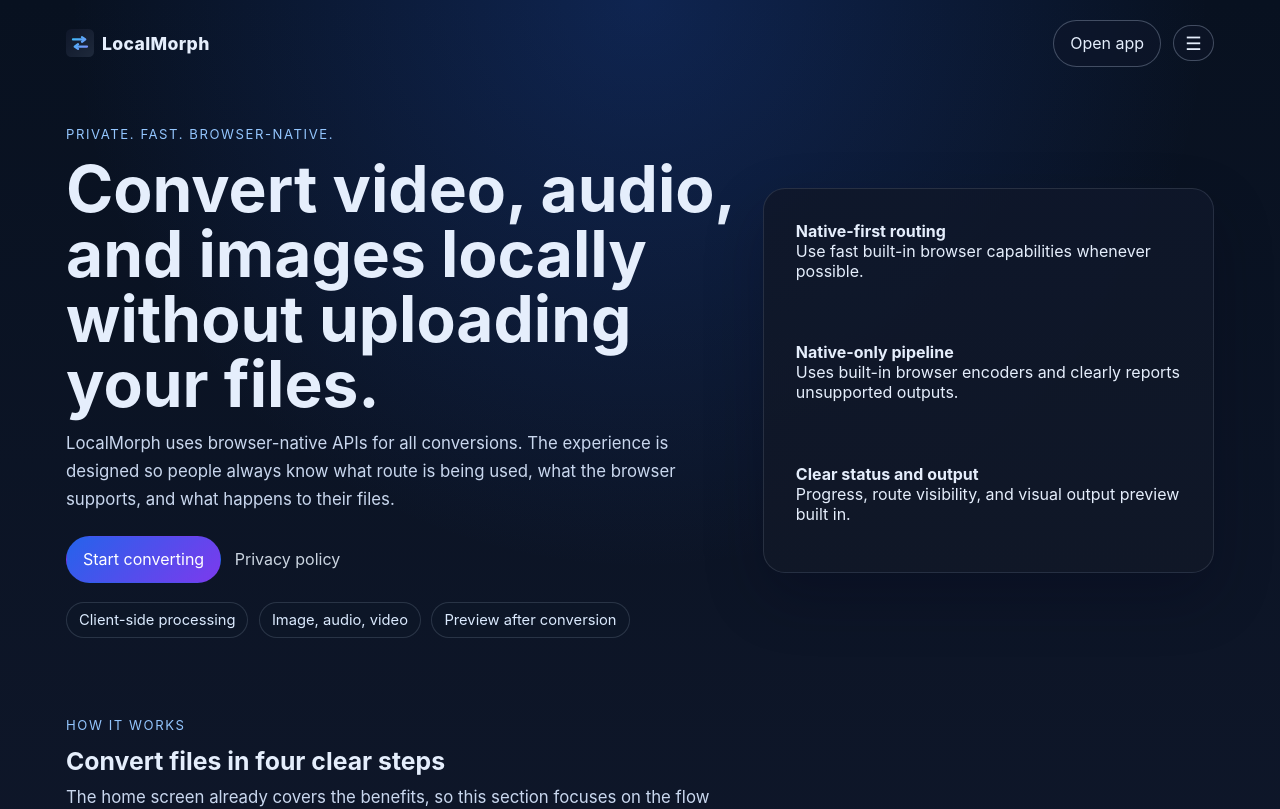
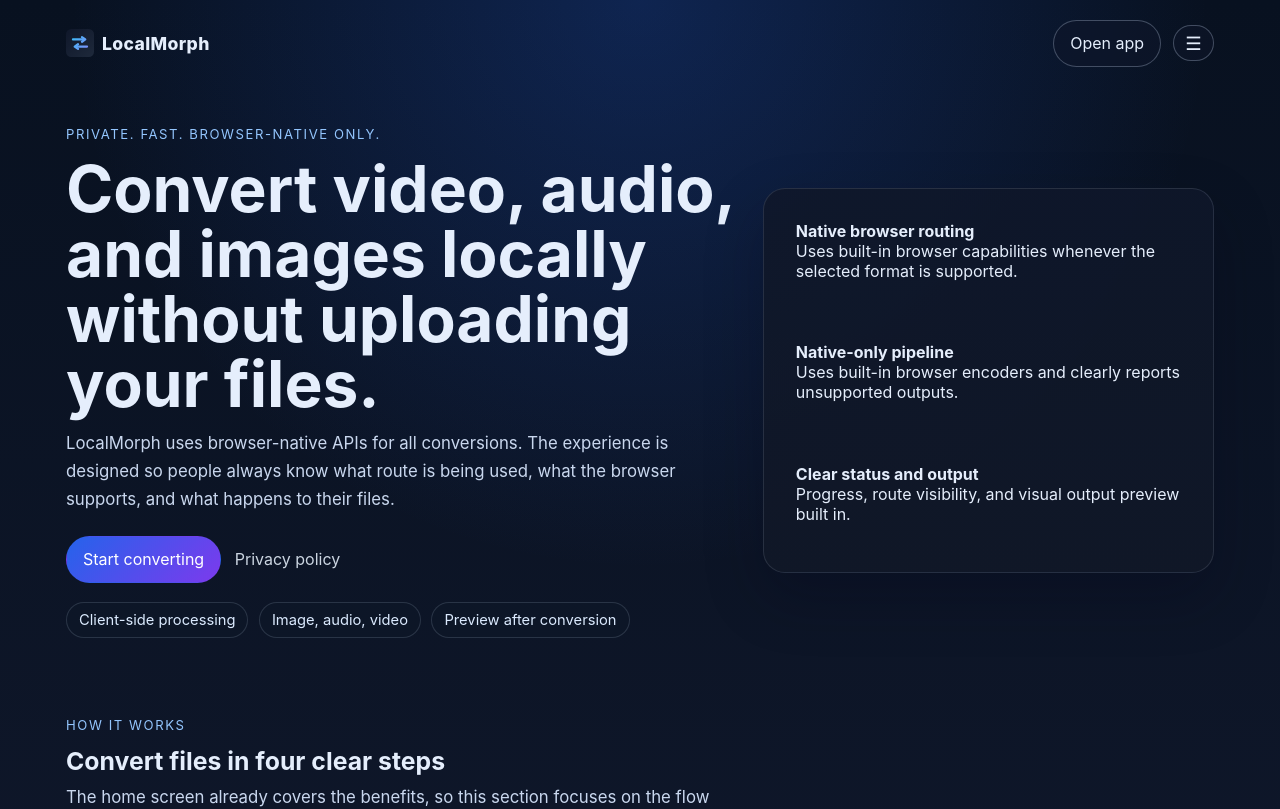
Before and after one commit to jamesmontemagno/my-file-converter, a React (Vite) app: page / in a window 1280 px wide. Shown: the top 809 px of the page. Built offline with nearby package versions, Linux system fonts and the light colour scheme.

Commit message:
fix: update messaging for native-only features and clarify conversion route status

```diff
--- a/src/App.tsx
+++ b/src/App.tsx
@@ -225,7 +225,7 @@
   if (trimRequested) {
     return {
       decision: 'blocked',
-      reason: 'Trim settings are currently unavailable in native-only mode.',
+      reason: 'Trim settings are currently unavailable in this native-only release.',
     };
   }
 
@@ -239,7 +239,7 @@
 
   return {
     decision: 'blocked',
-    reason: 'This format combination is not supported natively in your browser.',
+    reason: 'This format combination is not supported by your browser\'s native encoders.',
   };
 }
 
@@ -597,7 +597,7 @@
 
       <section className="hero">
         <div className="hero-copy">
-          <span className="eyebrow">Private. Fast. Browser-native.</span>
+          <span className="eyebrow">Private. Fast. Browser-native only.</span>
           <h1>Convert video, audio, and images locally without uploading your files.</h1>
           <p className="hero-text">
             {APP_NAME} uses browser-native APIs for all conversions. The experience is designed so
@@ -619,8 +619,8 @@
 
         <div className="hero-panel">
           <div className="hero-stat">
-            <strong>Native-first routing</strong>
-            <p>Use fast built-in browser capabilities whenever possible.</p>
+            <strong>Native browser routing</strong>
+            <p>Uses built-in browser capabilities whenever the selected format is supported.</p>
           </div>
           <div className="hero-stat">
             <strong>Native-only pipeline</strong>
@@ -686,7 +686,7 @@
   return (
     <LegalLayout
       title="Privacy Policy"
-      summary={`${APP_NAME} is built for local, in-browser conversion. This policy explains what data stays on your device, what limited technical data may still be processed by hosting providers, and what to keep in mind when enabling optional external modules.`}
+      summary={`${APP_NAME} is built for local, in-browser conversion. This policy explains what data stays on your device and what limited technical data may still be processed by hosting providers.`}
     >
       <section>
         <h2>1. Local file processing</h2>
@@ -909,7 +909,7 @@
       </section>
 
       <section>
-        <h2>3. Conversion route selection</h2>
+        <h2>3. Conversion route status</h2>
         <p>
           The converter shows a route indicator before and during conversion so you always know
           which path is active:
@@ -925,7 +925,7 @@
           </li>
         </ul>
         <p>
-          Trim settings are currently unavailable in native-only mode.
+          Trim settings are currently unavailable in this native-only release.
         </p>
       </section>
 
```
